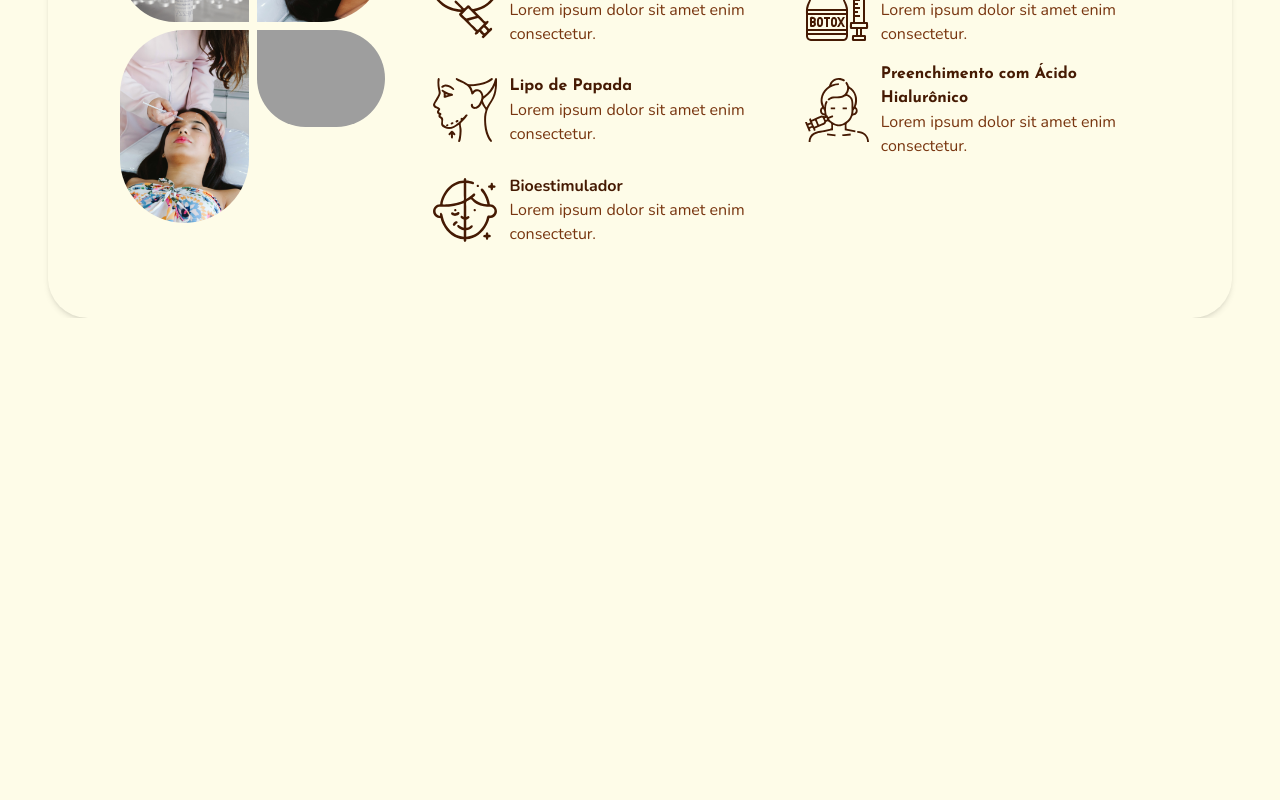
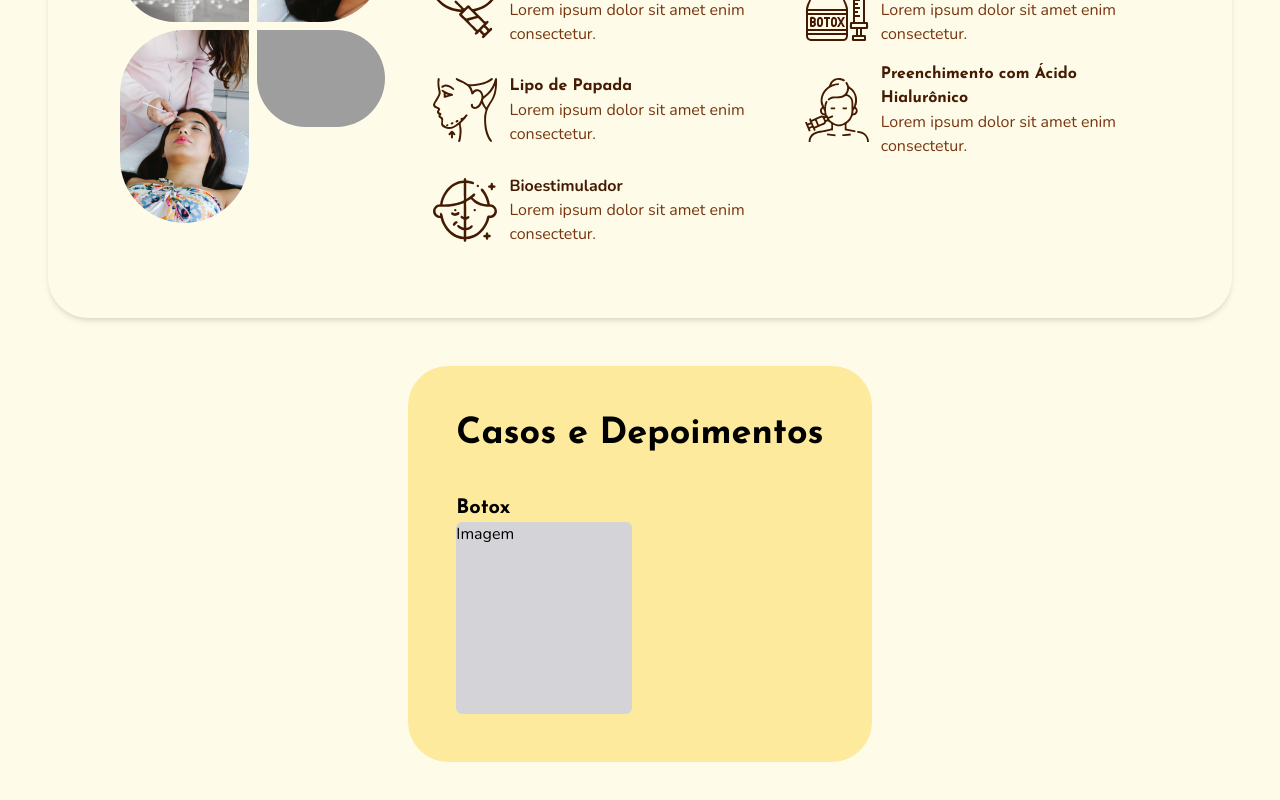
Before and after one commit to Gian-Mateus/drapaola, a React (Vite) app: page / in a window 1280 px wide. Shown: the part 990-1790 px from the top of the page. Before the commit the page ends 1308 px from the top, so only its background shows below. Built offline with nearby package versions, Linux system fonts and the light colour scheme; grey boxes are pictures that could not be loaded.

Commit message:
create section cases

```diff
--- a/src/App.jsx
+++ b/src/App.jsx
@@ -1,16 +1,17 @@
 import Header from "./sections/header"
 import About from "./sections/about"
 import Harmonization from "./sections/harmonization"
+import Cases from "./sections/cases"
 function App() {
   return (
     <>
-    <Header />
+      <Header />
       <main className="font-body">
         <About />
         <Harmonization />
+        <Cases />
       </main>
     </>
-
   )
 }
 export default App
--- a/src/sections/cases.jsx
+++ b/src/sections/cases.jsx
@@ -1,6 +1,24 @@
 
 export default function Cases() {
     return (
-        <h1>Cases</h1>
+      <section className="flex justify-center w-full ">
+        <div className="bg-amber-200/80 -z-10 m-12 rounded-[40px] p-12">
+          <div className="flex">
+          <h1 className="text-4xl font-title font-bold">Casos e Depoimentos</h1>
+          </div>
+          <div>
+            <div>
+              <div className="mt-10">
+                <h3 className="text-xl font-bold font-title">
+                  Botox
+                </h3>
+              </div>
+              <div className="w-44 h-48 bg-zinc-300 rounded-md ">
+                Imagem
+              </div>
+            </div>
+          </div>
+        </div>
+      </section>
     )
 }
```
Also changed, not shown: 1 other file (tests, documents, lock files or other folders).
